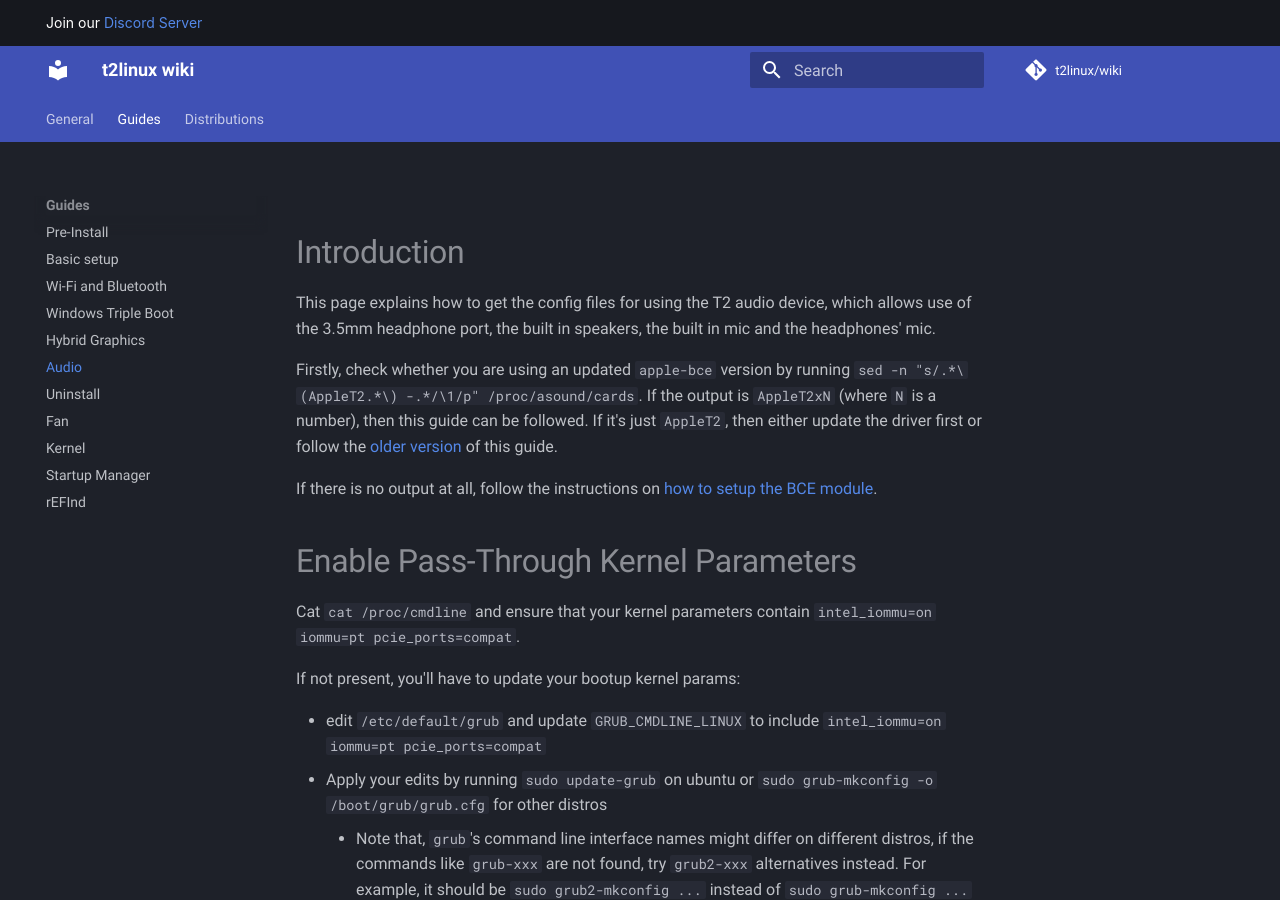
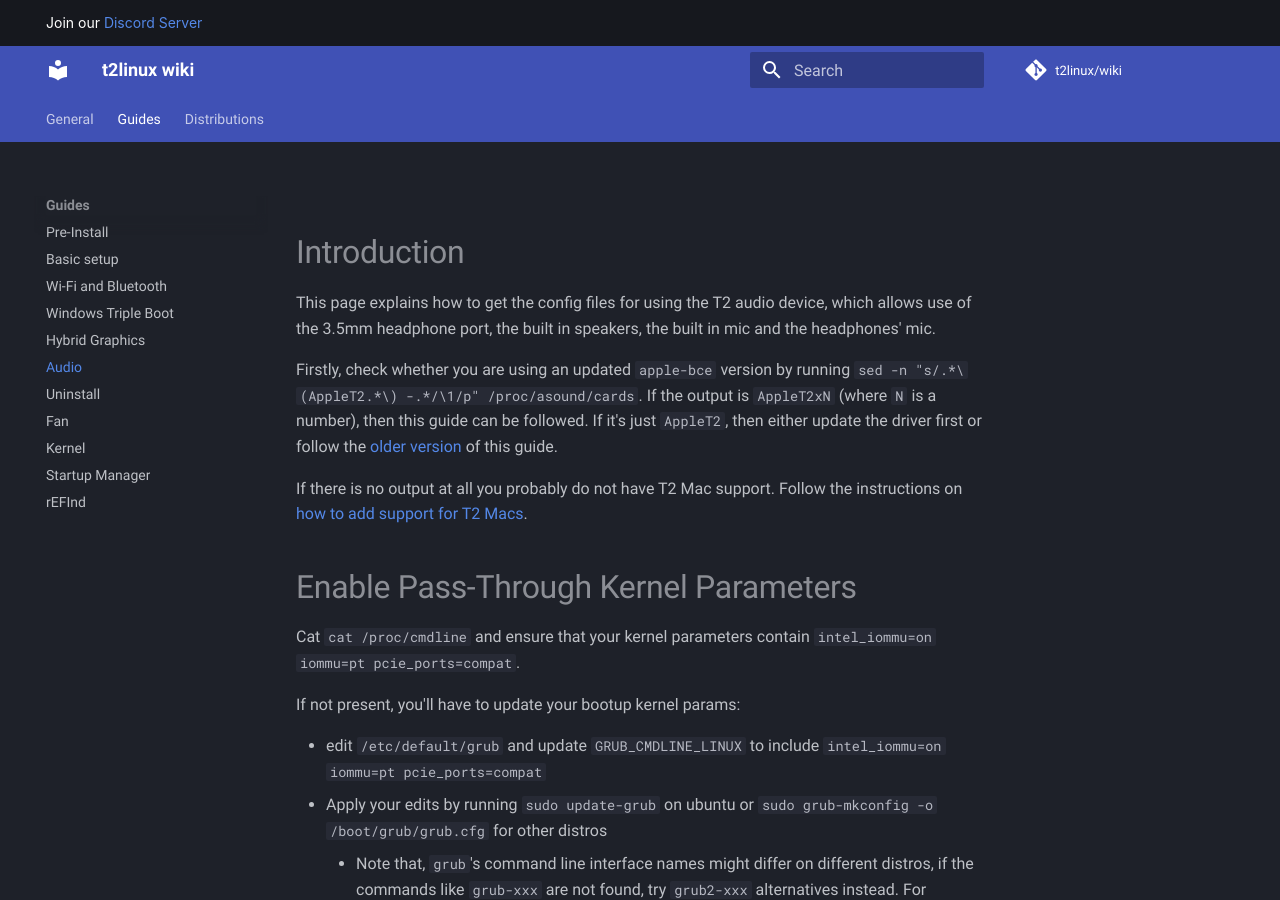
Before and after one commit to t2linux/wiki, an MkDocs documentation site: the page built from docs/guides/audio-config.md, in a window 1280 px wide and 900 px high. Built offline with MkDocs 1.6.1 and Material for MkDocs 9.7.7, drawn with Linux system fonts in a browser that asks for light colours; comment, search, counter and statistics services are not loaded.

Commit message:
Audio: Update link of the old dkms guide

```diff
--- a/docs/guides/audio-config.md
+++ b/docs/guides/audio-config.md
@@ -4,7 +4,7 @@ This page explains how to get the config files for using the T2 audio device, wh
 
 Firstly, check whether you are using an updated `apple-bce` version by running `sed -n "s/.*\(AppleT2.*\) -.*/\1/p" /proc/asound/cards`. If the output is `AppleT2xN` (where `N` is a number), then this guide can be followed. If it's just `AppleT2`, then either update the driver first or follow the [older version](https://github.com/t2linux/wiki/blob/00e882d0d5afb3102aedd02872426dc5fba789a5/docs/guides/audio-config.md) of this guide.
 
-If there is no output at all, follow the instructions on [how to setup the BCE module](https://wiki.t2linux.org/guides/dkms/#installing-modules).
+If there is no output at all you probably do not have T2 Mac support. Follow the instructions on [how to add support for T2 Macs](https://wiki.t2linux.org/guides/postinstall/).
 
 # Enable Pass-Through Kernel Parameters
 
```
